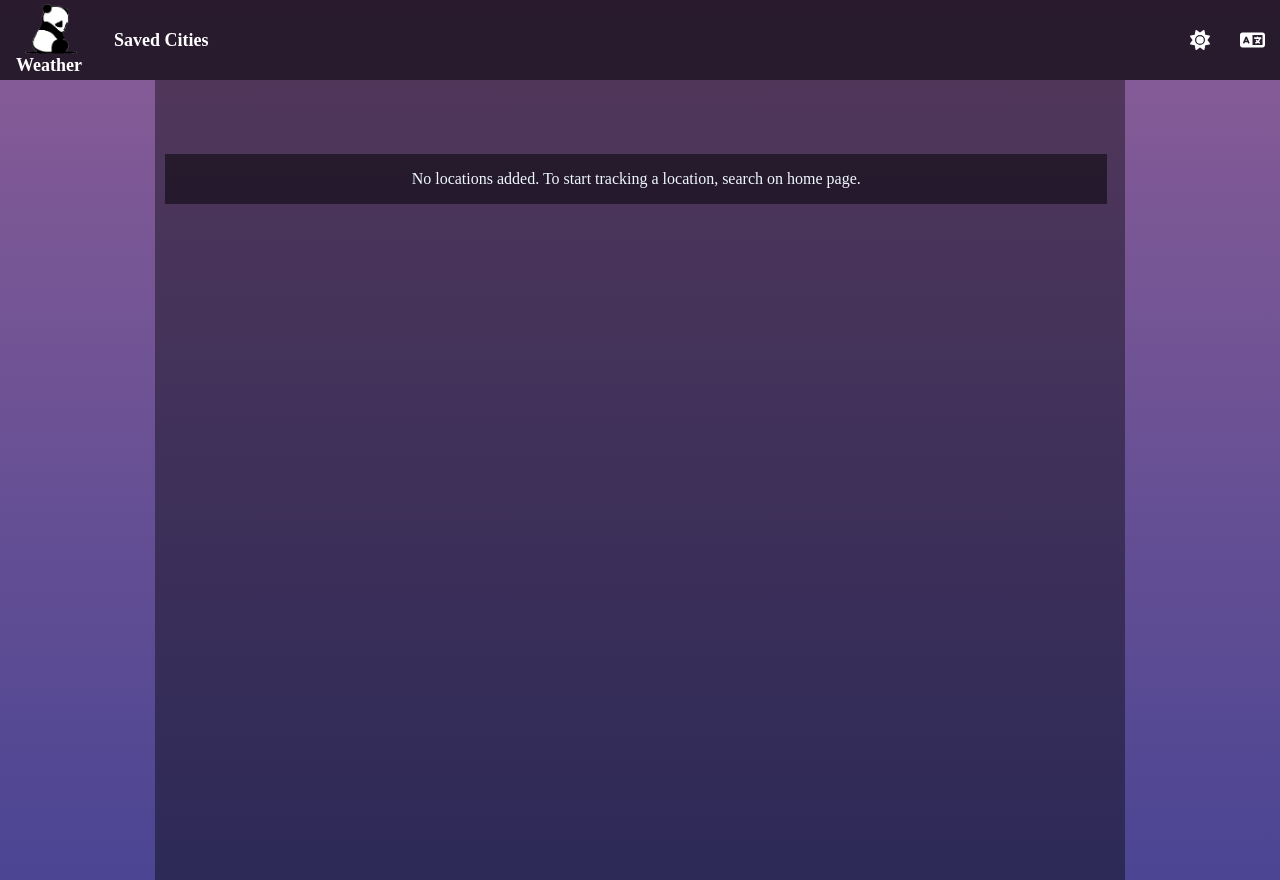
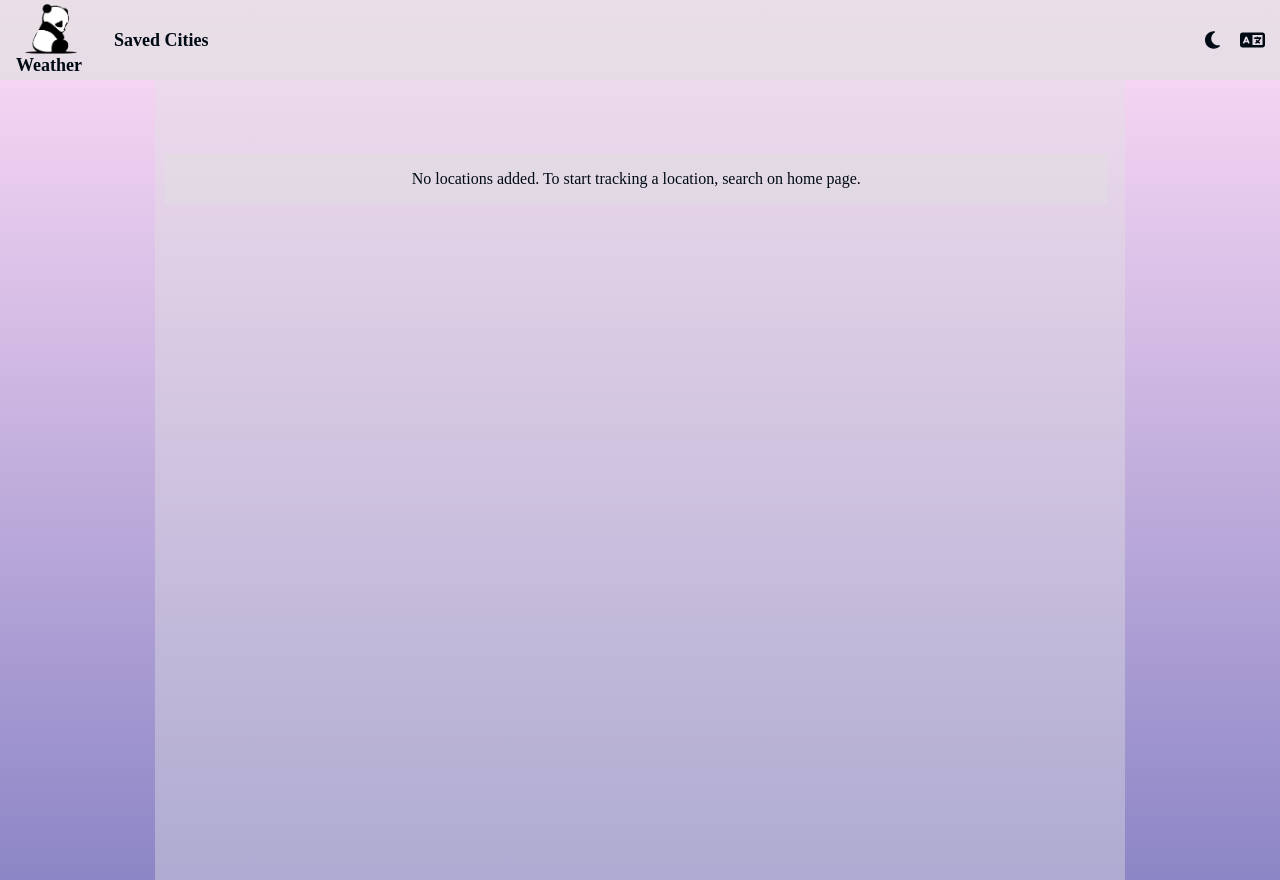
Before and after one commit to ShumovskaIryna/shumovskairyna.github.io, a Vue app: page /savedCities in a window 1280 px wide. Built offline with nearby package versions, Linux system fonts and the light colour scheme.

Commit message:
add switching mode dark/light

```diff
--- a/index.css
+++ b/index.css
@@ -1,6 +1,60 @@
+html .dark{
+    --primary-background: linear-gradient(#8a5d96, #4b4593);
+    --primary-color: aliceblue;
+    --secondary-color: rgb(0, 10, 20);
+    --primary-background5-color: rgba(0, 0, 0, 0.5);
+    --primary-background4-color: rgba(0, 0, 0, 0.4);
+    --primary-background2-color: rgba(0, 0, 0, 0.2);
+    --primary-background7-color: rgba(0, 0, 0, 0.7);
+    --primary-alert-color: rgb(110, 145, 0);
+    --primary-alert-danger-color: rgb(154, 39, 81);
+}
+html{
+    --primary-background: linear-gradient(#ffdcf7, #8c86c6);
+    --primary-color: rgb(0, 10, 20);
+    --secondary-color: aliceblue;
+    --primary-background5-color: rgba(224, 224, 224, 0.5);
+    --primary-background4-color: rgba(224, 224, 224, 0.4);
+    --primary-background2-color: rgba(224, 224, 224, 0.2);
+    --primary-background7-color: rgba(224, 224, 224, 0.7);
+    --primary-alert-color: rgb(217, 250, 106);
+    --primary-alert-danger-color: rgb(255, 94, 153);
+}
+.city_main_card, .hour_forecast{
+    background-color: var(--primary-background5-color);
+  }
+.day_card {
+    background-color: var(--primary-background5-color);
+  }
+.city_card {
+    background-color: var(--primary-background5-color);
+  }
+.alertContainer {
+    background-color: var(--primary-background5-color);
+  }
+.suggestion_list{
+    background-color: var(--primary-background2-color);
+  }
+.suggestion_city{
+    background-color: var(--primary-background4-color);
+  }
+.container {
+    background-color: var(--primary-background4-color);
+  }
+.header {
+    background-color: var(--primary-background7-color);
+  }
+.alert{
+    background-color: var(--primary-alert-color);
+  }
+.alert_danger{
+    background-color: var(--primary-alert-danger-color);
+  }
+
 body{
     margin: 0;
-    background: linear-gradient(#8a5d96, #4b4593);
+    background: var(--primary-background);
+    color: var(--primary-color);
 }
 .wrapper {
     display:flex;
--- a/index.html
+++ b/index.html
@@ -1,5 +1,5 @@
 <!DOCTYPE html>
-<html lang="en">
+<html lang="en" class="dark">
   <head>
     <meta charset="UTF-8">
     <link rel="icon" href="/favicon.ico">
--- a/src/App.vue
+++ b/src/App.vue
@@ -16,7 +16,6 @@ import Navigation from './components/Navigation.vue'
 
 <style scoped>
 .container {
-  background-color: rgba(0, 0, 0, 0.4);
   min-height: 100vh;
   max-width: 1200px;
   margin: 0 auto;
@@ -24,7 +23,6 @@ import Navigation from './components/Navigation.vue'
   height: fit-content;
 }
 .header {
-  background-color: rgba(0, 0, 0, 0.7);
   position: fixed;
   width: 100%;
   top: 0;
--- a/src/components/AsyncCityView.vue
+++ b/src/components/AsyncCityView.vue
@@ -103,6 +103,7 @@
 <script setup>
 import axios from "axios";
 import { useRoute, useRouter } from "vue-router";
+import '../../index.css'
 import { ref } from "vue";
 import Popup from './Popups.vue'
 import Chart from 'chart.js/auto';
@@ -251,13 +252,6 @@ const removeCity = () => {
   min-height: 40px;
   padding: 10px 0;
   text-align: center;
-  background-color: rgb(110, 145, 0);
-}
-.alert{
-  background-color: rgb(110, 145, 0);
-}
-.alert_danger{
-  background-color: rgb(154, 39, 81);
 }
 .remove{
   display: flex;
@@ -289,11 +283,9 @@ const removeCity = () => {
 }
 p {
   font-size: 16px;
-  color: rgb(255, 255, 255);
 }
 h1, h2 {
   font-size: 24px;
-  color: rgb(255, 255, 255);
 }
 .daily_info {
   position: relative;
@@ -306,7 +298,6 @@ h1, h2 {
 .city_main_card, .hour_forecast{
   position: relative;
   display: inline-block;
-  background-color: rgba(0, 0, 0, 0.5);
   text-align: center;
   margin: 10px;
 }
@@ -351,7 +342,6 @@ h1, h2 {
 .day_card {
   position: relative;
   display: inline-block;
-  background-color: rgba(0, 0, 0, 0.5);
 
   text-align: center;
   height: auto;
@@ -424,7 +414,6 @@ h1, h2 {
   cursor: pointer;
 }
 .trash {
-  color: white;
   margin: 0 10px;
 }
 .trash:hover {
--- a/src/components/CityCard.vue
+++ b/src/components/CityCard.vue
@@ -1,7 +1,7 @@
 <template>
   <div
     v-if="city.weather"
-    class="day_card"
+    class="today_card"
   >
     <h2>{{ city.city }}</h2>
     <p>
@@ -95,7 +95,7 @@ defineProps({
 </script>
 
 <style scoped>
-.day_card {
+.today_card {
   position: relative;
   display: inline-block;
   text-align: center;
@@ -123,11 +123,9 @@ defineProps({
 }
 p {
   font-size: 26px;
-  color: rgb(255, 255, 255);
 }
 h1, h2 {
   font-size: 24px;
-  color: rgb(255, 255, 255);
 }
 .detail_info {
   padding: 10px;
--- a/src/components/CitySaver.vue
+++ b/src/components/CitySaver.vue
@@ -4,7 +4,6 @@
     class="plus"
     icon="fa-solid fa-plus"
     size="lg"
-    style="color: #FFFFFF; cursor: pointer;"
     @click="addCity"
   />
 
@@ -13,7 +12,6 @@
     class="plus"
     icon="fa-solid fa-plus"
     size="lg"
-    style="color: #FFFFFF; cursor: pointer;"
     @click="() => TogglePopup('buttonTrigger')"
   />
 
@@ -72,6 +70,9 @@ const isAllowedToAddCity = savedCities.value?.length < 5
 </script>
 
 <style scoped>
+.plus{
+  cursor: pointer;
+}
 .cancel {
   padding: 10px;
   border: 2px solid rgb(255, 165, 198);
--- a/src/components/Loader.vue
+++ b/src/components/Loader.vue
@@ -1,11 +1,12 @@
+<!-- eslint-disable vue/multi-word-component-names -->
 <template>
   <div class="citiesContainer">
     <div class="city_card">
       <font-awesome-icon
+        class="loading"
         icon="fa-solid fa-spinner"
         spin
         size="2xl"
-        style="color: #f7f7f7;"
       />
     </div>
   </div>
--- a/src/components/Navigation.vue
+++ b/src/components/Navigation.vue
@@ -37,13 +37,13 @@
         class="lung"
         icon="fa-solid fa-language"
         size="lg"
-        style="color: #FFFFFF; cursor: pointer;"
       />
       <font-awesome-icon
-        class="thema"
-        icon="fa-solid fa-sun"
+        id="icon"
+        class="dark_thema"
+        icon="fa-solid fa-moon"
         size="lg"
-        style="color: #FFFFFF;"
+        @click="changeThema()"
       />
     </div>
   </div>
@@ -53,11 +53,11 @@
 import { RouterLink, useRoute, useRouter } from 'vue-router'
 import { library } from '@fortawesome/fontawesome-svg-core'
 import { FontAwesomeIcon } from '@fortawesome/vue-fontawesome'
-import { faLanguage, faSun } from '@fortawesome/free-solid-svg-icons'
+import { faLanguage, faSun, faMoon } from '@fortawesome/free-solid-svg-icons'
 import { uid } from 'uid'
 import { ref, onMounted } from 'vue'
 import CitySaver from './CitySaver.vue'
-library.add(faLanguage, faSun)
+library.add(faLanguage, faSun, faMoon)
 
 const savedCities = ref([])
 const route = useRoute()
@@ -96,6 +96,10 @@ onMounted(() => {
   }
 })
 
+const changeThema = () => {
+  document.body.classList.toggle('dark')
+}
+
 </script>
 
 <style scoped>
@@ -121,16 +125,23 @@ onMounted(() => {
     align-items: center;
     flex: 2;
 }
-.logo, .plus, .lung, .thema {
+.logo, .plus, .lung{
     cursor: pointer;
     text-decoration-line: none;
     padding: 10px 15px;
+    color: var(--n);
+}
+.dark_thema {
+    cursor: pointer;
+    text-decoration-line: none;
+    color: var(--n);
+    padding: 10px 5px;
 }
 .logoText {
     font-size: 18px;
     margin: 1px;
     font-weight: bold;
-    color: rgb(255, 255, 255);
+    color: var(--n);
 }
 .logoImg{
     margin-left: 10px;
--- a/src/components/SavedCitiesView.vue
+++ b/src/components/SavedCitiesView.vue
@@ -25,6 +25,7 @@
 import axios from 'axios'
 import { ref, onMounted } from 'vue'
 import CityCard from './CityCard.vue'
+import '../../index.css'
 const savedCities = ref([])
 
 const getCities = async () => {
@@ -78,7 +79,6 @@ onMounted(async () => {
 .city_card {
   position: relative;
   display: inline-block;
-  background-color: rgba(0, 0, 0, 0.5);
   text-align: center;
   width: 31%;
   cursor: pointer;
@@ -87,12 +87,10 @@ onMounted(async () => {
 .alertContainer {
   position: relative;
   display: inline-block;
-  background-color: rgba(0, 0, 0, 0.5);
   text-align: center;
   width: 95%;
   cursor: pointer;
   margin: 10px;
-  color:aliceblue;
 }
 @media (max-width: 992px) {
   .citiesContainer{
--- a/src/components/Search.vue
+++ b/src/components/Search.vue
@@ -1,3 +1,4 @@
+<!-- eslint-disable vue/multi-word-component-names -->
 <template>
   <div class="searchCityContainer">
     <div class="search_container">
@@ -48,6 +49,7 @@
 import { ref } from 'vue'
 import axios from 'axios'
 import { useRouter } from 'vue-router'
+import '../../index.css'
 
 const router = useRouter()
 const previewCity = (searchResult) => {
@@ -106,7 +108,7 @@ const getSearchResults = () => {
   position: relative;
   display: flex;
   height: 60px;
-  background-color: white;
+  background-color: aliceblue;
   align-items: center;
   border-radius: 30px;
 }
@@ -114,6 +116,7 @@ const getSearchResults = () => {
   border: none;
   font-size: larger;
   margin: 5px 20px;
+  background-color: aliceblue;
 }
 .searchInput:focus {
   outline: none;
@@ -151,19 +154,16 @@ const getSearchResults = () => {
   width: 90%;
 }
 .suggestion_list{
-  background-color: rgba(0, 0, 0, 0.2);
   width: auto;
   text-align: start;
   padding: 10px 10px;
 }
 .suggestion_city{
-  background-color: rgba(0, 0, 0, 0.4);
   list-style: none;
   font-size: medium;
   cursor: pointer;
   margin: 10px 10px;
   padding: 10px 10px;
-  color: white;
 }
 .rain_panda{
   position: absolute;
```
